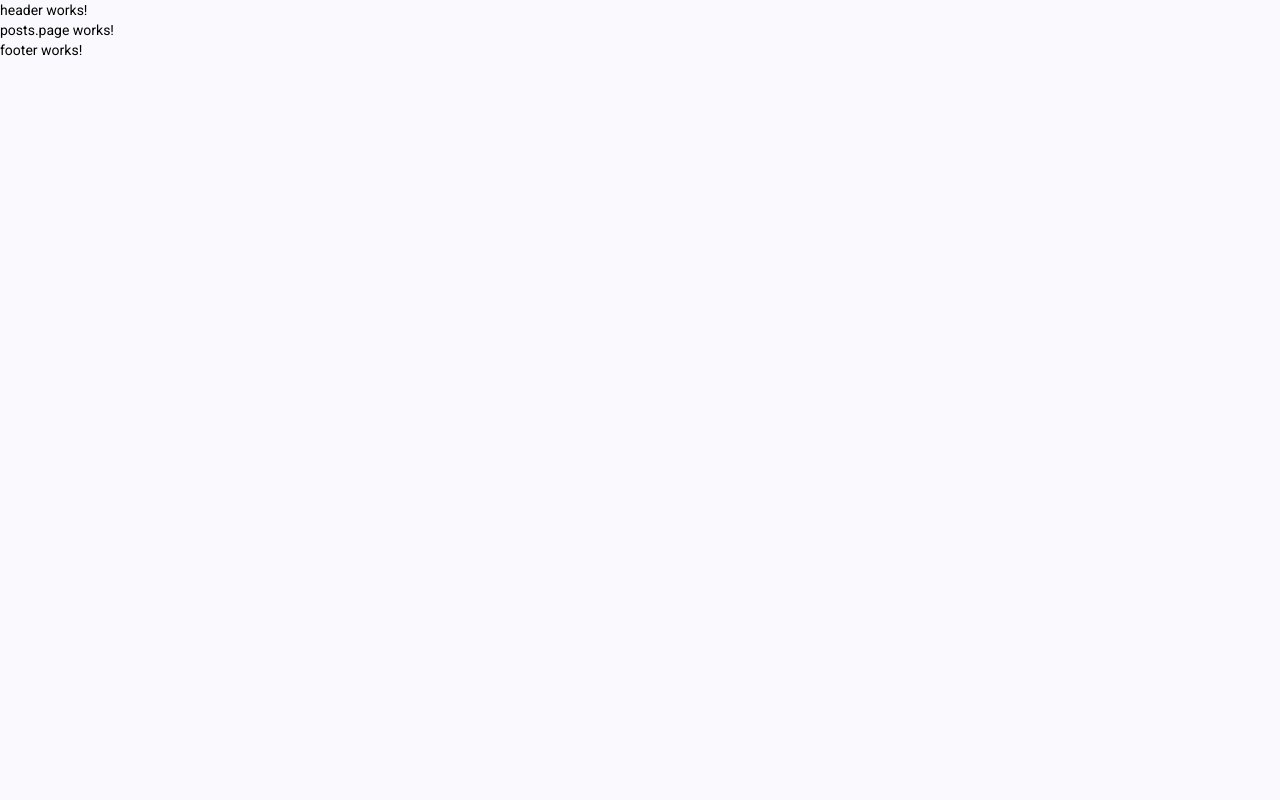
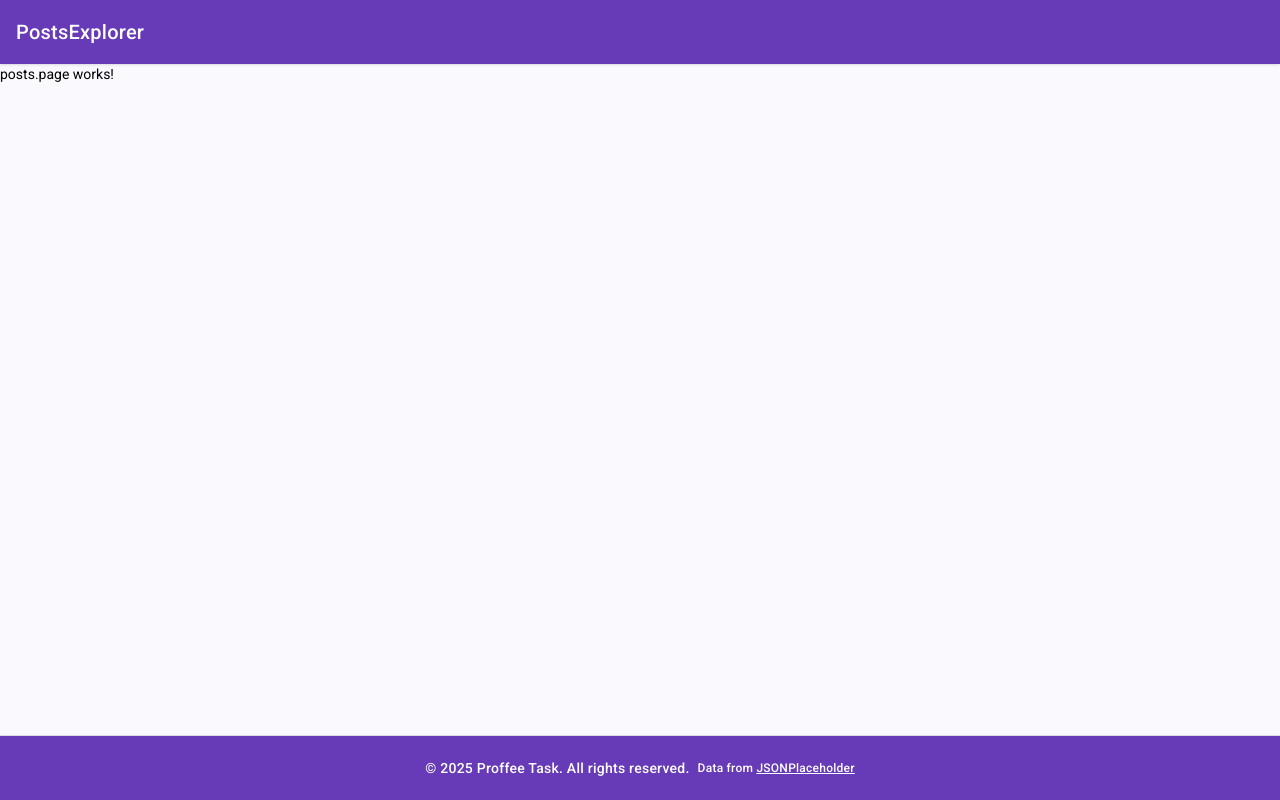
Before and after one commit to dabuk58/Jakub-Deska, an Angular app: page /posts in a window 1280 px wide. Built offline with nearby package versions, Linux system fonts and the light colour scheme.

Commit message:
feat: impelementation of header and footer

```diff
--- a/src/app/app.html
+++ b/src/app/app.html
@@ -1,3 +1,7 @@
-<app-header></app-header>
-<router-outlet></router-outlet>
-<app-footer></app-footer>
+<div class="flex flex-col min-h-screen">
+  <app-header></app-header>
+  <main class="flex-1">
+    <router-outlet></router-outlet>
+  </main>
+  <app-footer></app-footer>
+</div>
--- a/src/app/core/components/footer/footer.html
+++ b/src/app/core/components/footer/footer.html
@@ -1 +1,18 @@
-<p>footer works!</p>
+<mat-divider></mat-divider>
+<mat-toolbar color="primary">
+  <div
+    class="text-sm max-w-6xl mx-auto flex flex-col md:flex-row items-center md:justify-between gap-2"
+  >
+    <p>&copy; 2025 Proffee Task. All rights reserved.</p>
+    <p class="text-xs">
+      Data from
+      <a
+        class="underline"
+        href="https://jsonplaceholder.typicode.com"
+        target="_blank"
+        rel="noopener"
+        >JSONPlaceholder</a
+      >
+    </p>
+  </div>
+</mat-toolbar>
--- a/src/app/core/components/header/header.html
+++ b/src/app/core/components/header/header.html
@@ -1 +1,3 @@
-<p>header works!</p>
+<mat-toolbar color="primary" class="shadow-sm sticky top-0">
+  <a href="/posts">PostsExplorer</a>
+</mat-toolbar>
```
Also changed, not shown: src/app/core/components/footer/footer.ts (+5 -5 lines), src/app/core/components/header/header.ts (+4 -5 lines).
